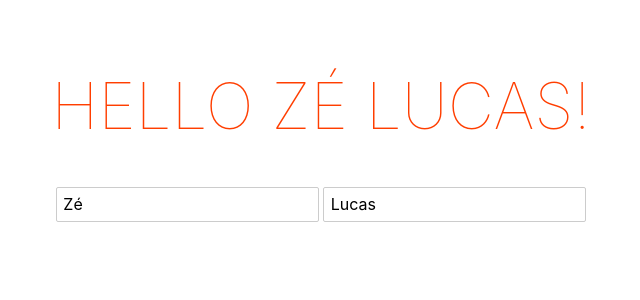
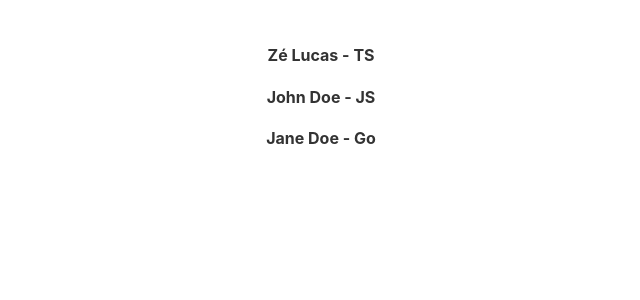
Before and after one commit to joselucassr/SvelteCrashCourseNetNinja, a Svelte app: page / in a window 1280 px wide. Shown: the top 300 px of the page, without its empty margins (319-959 px from the left). Built offline with nearby package versions, Linux system fonts and the light colour scheme.

Commit message:
Loop intro.

```diff
--- a/src/App.svelte
+++ b/src/App.svelte
@@ -1,18 +1,19 @@
 <script lang="ts">
-  let firstName = 'Zé';
-  let lastName = 'Lucas';
-
-  $: fullName = `${firstName} ${lastName}`;
-  $: {
-    console.log(fullName);
-  }
+  let people = [
+    { id: 1, name: 'Zé Lucas', stack: 'TS' },
+    { id: 2, name: 'John Doe', stack: 'JS' },
+    { id: 3, name: 'Jane Doe', stack: 'Go' },
+  ];
 </script>
 
 <main>
-  <h1>Hello {fullName}!</h1>
-
-  <input type="text" bind:value={firstName} />
-  <input type="text" bind:value={lastName} />
+  {#each people as person (person.id)}
+    <div>
+      <h4>{person.name} - {person.stack}</h4>
+    </div>
+  {:else}
+    <h4>There are no people to show...</h4>
+  {/each}
 </main>
 
 <style>
@@ -23,13 +24,6 @@
     margin: 0 auto;
   }
 
-  h1 {
-    color: #ff3e00;
-    text-transform: uppercase;
-    font-size: 4em;
-    font-weight: 100;
-  }
-
   @media (min-width: 640px) {
     main {
       max-width: none;
```
